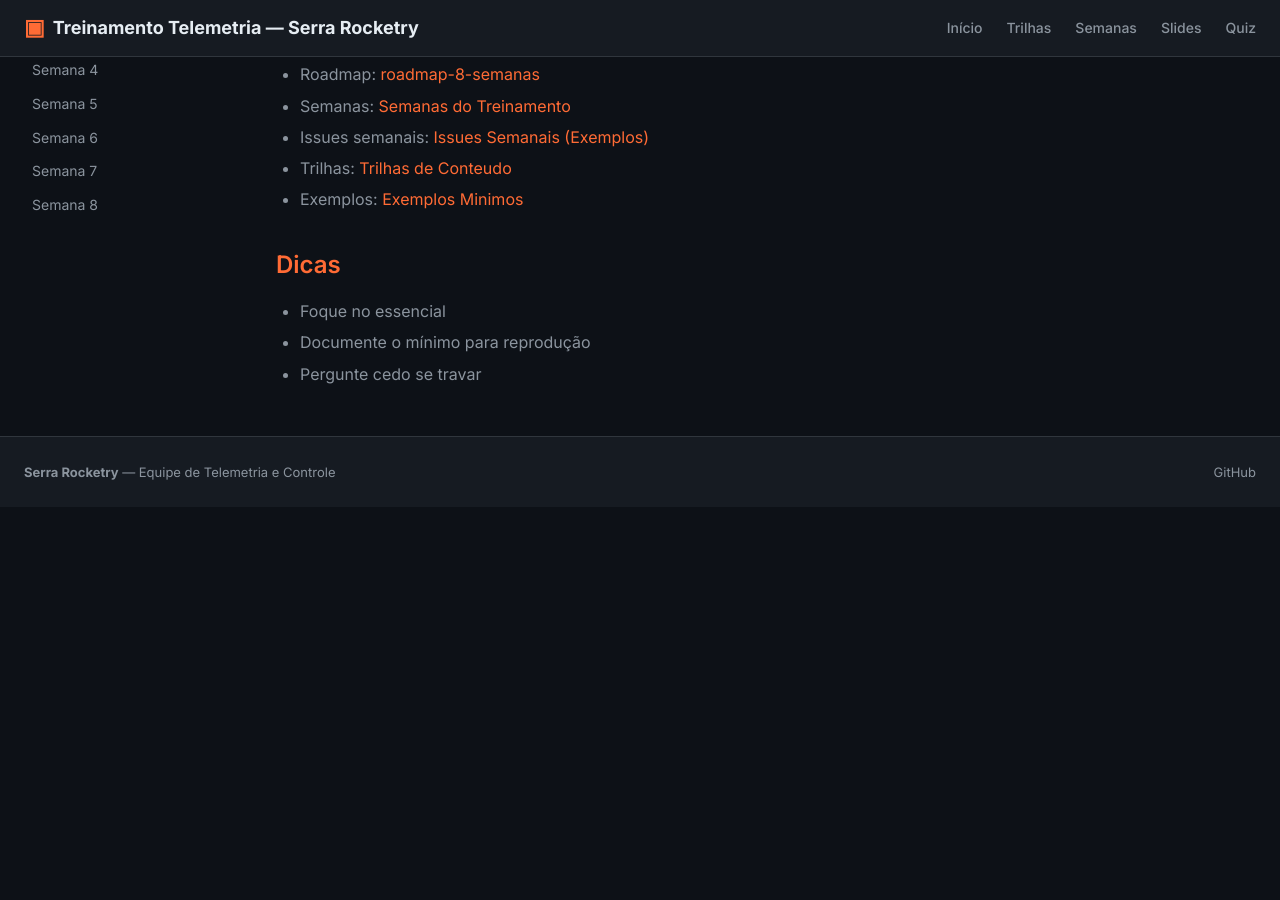
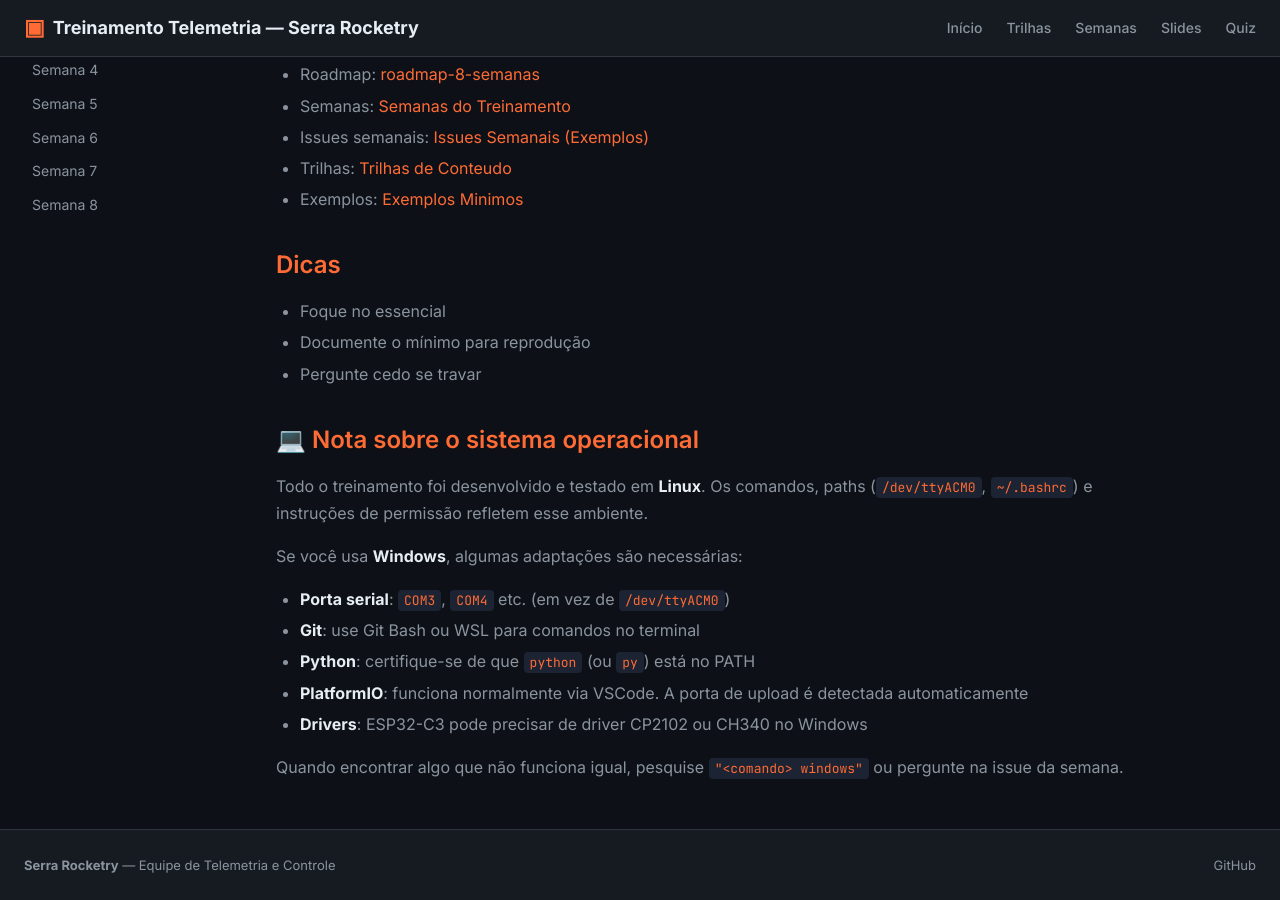
Before and after one commit to ViniciusCMB/telemetry-trainee-program, a Jekyll site: the page built from docs/guia-do-aluno.md, in a window 1280 px wide and 900 px high, scrolled down 816 px. Built offline with Jekyll 4.4.1, drawn with Linux system fonts in a browser that asks for light colours; our own code applies the rules of GitHub Pages for plain Markdown files; before the commit the page ends 1323 px from its top, so only the background shows below that.

Commit message:
docs: adiciona nota sobre Linux vs Windows no guia do aluno

```diff
--- a/docs/guia-do-aluno.md
+++ b/docs/guia-do-aluno.md
@@ -37,3 +37,16 @@ D --> E[Revisao semanal]
 - Foque no essencial
 - Documente o mínimo para reprodução
 - Pergunte cedo se travar
+
+## 💻 Nota sobre o sistema operacional
+
+Todo o treinamento foi desenvolvido e testado em **Linux**. Os comandos, paths (`/dev/ttyACM0`, `~/.bashrc`) e instruções de permissão refletem esse ambiente.
+
+Se você usa **Windows**, algumas adaptações são necessárias:
+- **Porta serial**: `COM3`, `COM4` etc. (em vez de `/dev/ttyACM0`)
+- **Git**: use Git Bash ou WSL para comandos no terminal
+- **Python**: certifique-se de que `python` (ou `py`) está no PATH
+- **PlatformIO**: funciona normalmente via VSCode. A porta de upload é detectada automaticamente
+- **Drivers**: ESP32-C3 pode precisar de driver CP2102 ou CH340 no Windows
+
+Quando encontrar algo que não funciona igual, pesquise `"<comando> windows"` ou pergunte na issue da semana.
```
